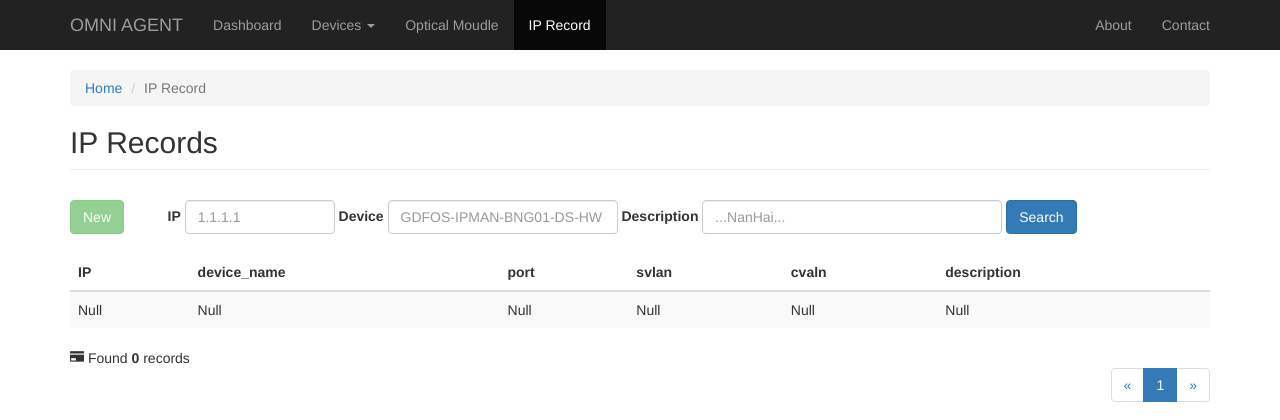
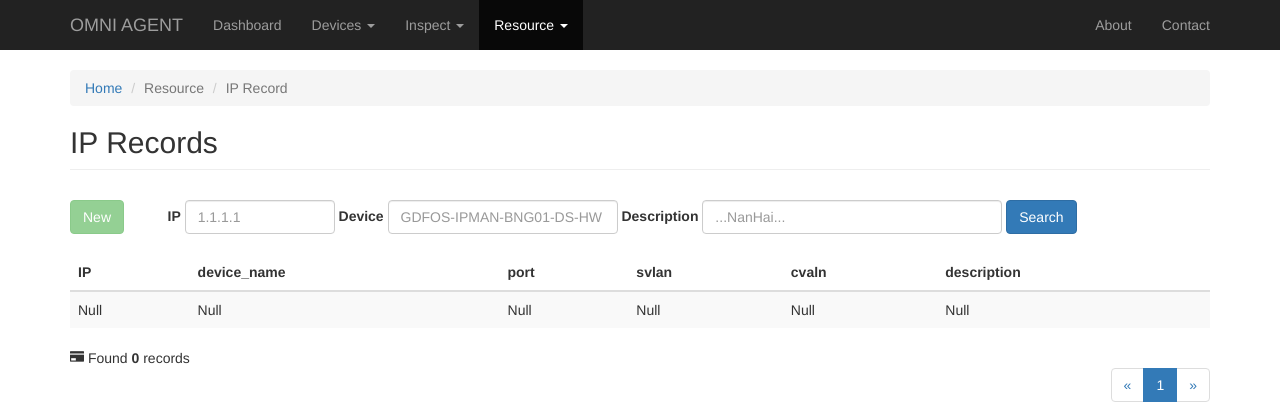
Before and after one commit to kintansky/OmniAgent, a Django app: page /ip/ in a window 1280 px wide. Shown: the top 420 px of the page. Run offline with Django 3.2, Linux system fonts and the light colour scheme; data that the repository does not hold is empty; some libraries are stand-ins or nearby versions.

Commit message:
modify template

```diff
--- a/iprecord/templates/iprecord.html
+++ b/iprecord/templates/iprecord.html
@@ -2,10 +2,11 @@
 
 {# 下面仅对base.html进行扩展#}
 {% block title %} IP地址记录 {% endblock %}
-{% block navbar_iprecord_active %}active{% endblock %}
+{% block navbar_resource_active %}active{% endblock %}
 
 {# 下面对list_base.html进行扩展#}
 {% block breadcrumb %}
+    <li class="active">Resource</li>
     <li class="active">IP Record</li>
 {% endblock %}
 
--- a/opticalmoudle/templates/moudle_list.html
+++ b/opticalmoudle/templates/moudle_list.html
@@ -2,10 +2,11 @@
 
 {# 下面仅对base.html进行扩展#}
 {% block title %} 光模块记录 {% endblock %}
-{% block navbar_moudle_active %}active{% endblock %}
+{% block navbar_inspect_active %}active{% endblock %}
 
 {# 下面对list_base.html进行扩展#}
 {% block breadcrumb %}
+    <li class="active">Inspect</li>
     <li class="active">Optical Moudle</li>
 {% endblock %}
 
--- a/templates/base.html
+++ b/templates/base.html
@@ -34,17 +34,30 @@
                     <li class="dropdown {% block navbar_device_list_active %}{% endblock %}">
                         <a href="#" class="dropdown-toggle" data-toggle="dropdown" role="button" aria-haspopup="true" aria-expanded="false">Devices <span class="caret"></span></a>
                         <ul class="dropdown-menu">
-                            <li><a href="{% url 'device_list' %}">Device table</a></li>
-                            <li role="separator" class="divider"></li>
-                            <li><a href="#">Performance</a></li>
-                            <li><a href="#">Utility</a></li>
+                            <li><a href="{% url 'device_list' %}">Device Table</a></li>
                             <li role="separator" class="divider"></li>
                             <!-- <li class="dropdown-header">Operation</li> -->
-                            <li><a href="{% url 'add_device' %}">Add device</a></li>
+                            <li><a href="{% url 'add_device' %}">Add Device</a></li>
                         </ul>
                     </li>
-                    <li class="{% block navbar_moudle_active %}{% endblock %}"><a href="{% url 'moudle_list' %}">Optical Moudle</a></li>
-                    <li class="{% block navbar_iprecord_active %}{% endblock %}"><a href="{% url 'ip_record' %}">IP Record</a></li>
+                    <li class="{% block navbar_inspect_active %}{% endblock %}">
+                        <a href="#" class="dropdown-toggle" data-toggle="dropdown" role="button" aria-haspopup="true" aria-expanded="false">Inspect <span class="caret"></span></a>
+                        <ul class="dropdown-menu">
+                            <li><a href="{% url 'moudle_list' %}">Optical Moudle</a></li>
+                            <li role="separator" class="divider"></li>
+                            <li><a href="#">Performance(in progress)</a></li>
+                            <li role="separator" class="divider"></li>
+                            <li><a href="#">Utility(in progress)</a></li>
+                        </ul>
+                    </li>
+                    <li class="{% block navbar_resource_active %}{% endblock %}">
+                        <a href="#"  class="dropdown-toggle" data-toggle="dropdown" role="button" aria-haspopup="true" aria-expanded="false">Resource <span class="caret"></span></a>
+                        <ul class="dropdown-menu">
+                            <li><a href="{% url 'ip_record' %}">IP Records</a></li>
+                            <li role="separator" class="divider"></li>
+                            <li><a href="">Port Utility</a></li>
+                        </ul>
+                    </li>
                 </ul>
                 <ul class="nav navbar-nav navbar-right">
                     <li><a href="">About</a></li>
```
